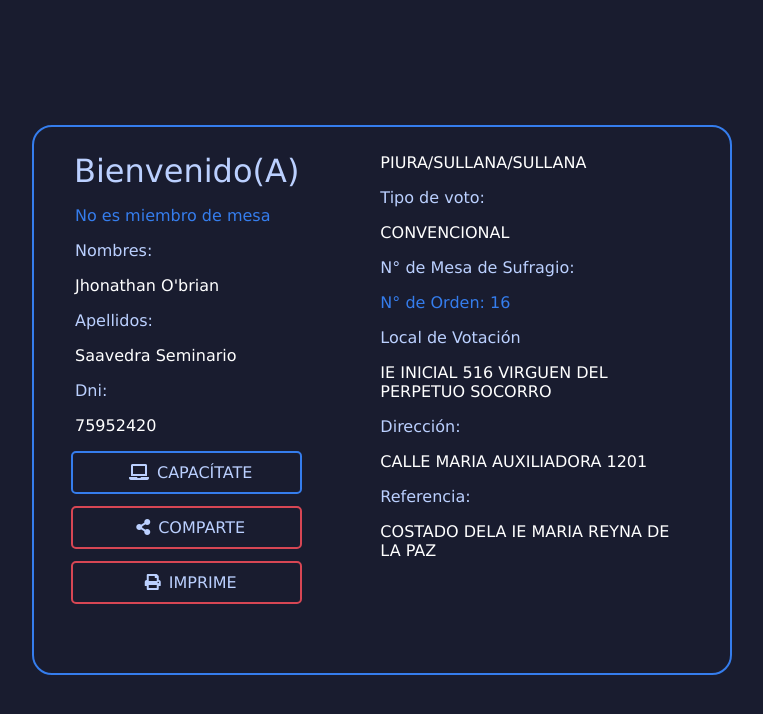
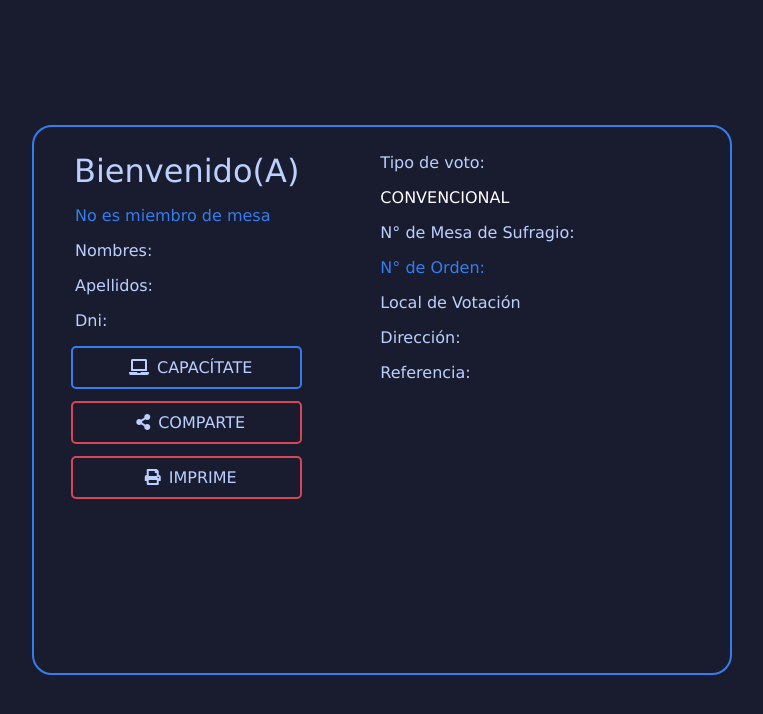
Before and after one commit to InterTech20/vota_lugar, a plain HTML site: page votacion.html in a window 1280 px wide. Shown: the whole page, without its empty margins (258-1021 px from the left). Drawn offline with Linux system fonts and the light colour scheme.

Commit message:
Update votacion.html

```diff
--- a/votacion.html
+++ b/votacion.html
@@ -17,11 +17,11 @@
             <h1 class="col_welcon">Bienvenido(A)</h1>
             <span class="type col_lbl" >No es miembro de mesa</span>
             <span class="col_lbl">Nombres:</span>
-            <span class="name col_lbl">Jhonathan O'brian</span>
+            <span class="name col_lbl"></span>
             <span class="col_lbl">Apellidos:</span>
-            <span class="lastname col_lbl">Saavedra Seminario</span>
+            <span class="lastname col_lbl"></span>
             <span class="col_lbl">Dni:</span>
-            <span class="dni col_lbl">75952420</span>
+            <span class="dni col_lbl"></span>
 
             <a href="#" class="col_btn col_btn1"><i class="fas fa-laptop"></i>Capacítate</a>
             <a href="#" class="col_btn col_btn2"><i class="fas fa-share-alt"></i>Comparte</a>
@@ -30,22 +30,22 @@
         </div>
 
         <div class="col">
-                <span class="region col_lbl">PIURA/SULLANA/SULLANA</span>
+                <span class="region col_lbl"></span>
 
                 <span class="col_lbl">Tipo de voto:</span>
                 <span class="col_lbl type_voto">CONVENCIONAL</span>
 
                 <span class="col_lbl">N° de Mesa de Sufragio:</span>
-                <span class="num_order col_lbl">N° de Orden: 16</span>
+                <span class="num_order col_lbl">N° de Orden: </span>
 
                 <span class="col_lbl">Local de Votación</span>
-                <span class="local col_lbl">IE INICIAL  516 VIRGUEN DEL PERPETUO SOCORRO</span>
+                <span class="local col_lbl"></span>
 
                 <span class="col_lbl">Dirección:</span>
-                <span class="address col_lbl">CALLE MARIA AUXILIADORA 1201</span>
+                <span class="address col_lbl"></span>
 
                 <span class="col_lbl">Referencia:</span>
-                <span class="reference col_lbl">COSTADO DELA IE MARIA REYNA DE LA PAZ</span>
+                <span class="reference col_lbl"></span>
 
         </div>
     </div>
```
